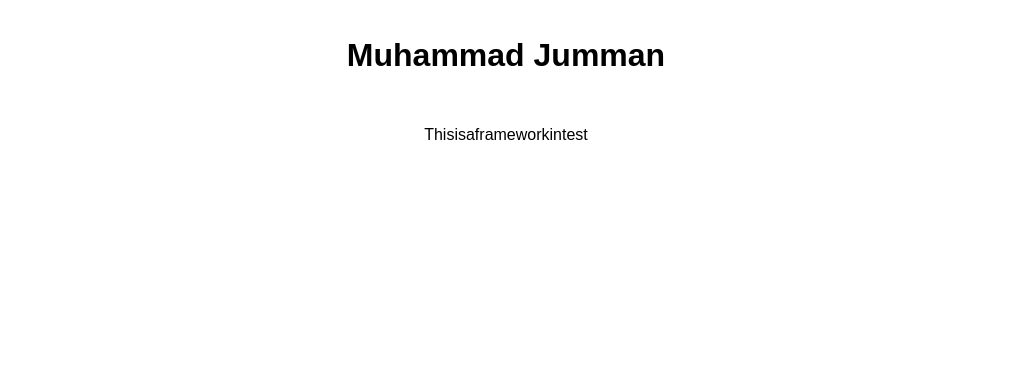
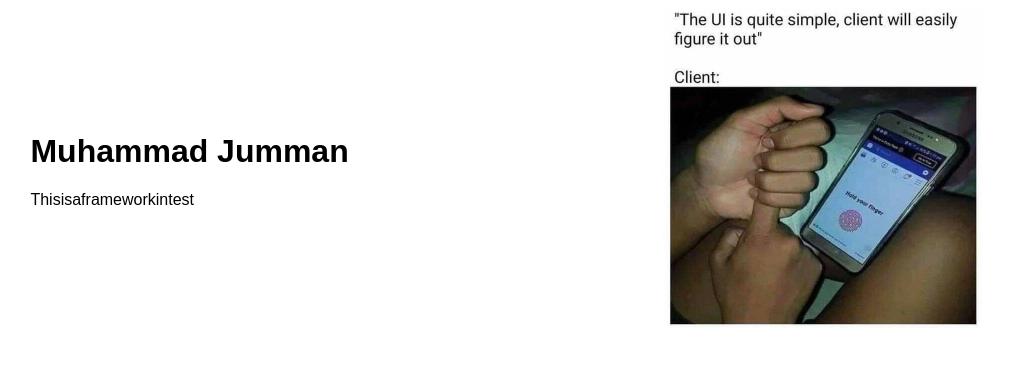
Before and after one commit to muhammadjumman/scratch.js, a website: page src/header.html in a window 1280 px wide. Shown: the whole page, without its empty margins (134-1144 px from the left). Drawn offline with Linux system fonts and the light colour scheme.

Commit message:
fixed package.json and more

```diff
--- a/package.json
+++ b/package.json
@@ -4,7 +4,7 @@
   "description": "This is awesome framework made by a poor developer, now we don't need to write this weird react syntax",
   "main": "compailer.js",
   "scripts": {
-    "dev": "npx onchange \"src/*.html\" \"public/**\"  -- node compailer.js"
+    "dev": "npx onchange \"src/*.html\" \"public/**\" \"index.html\" -- node compailer.js"
   },
   "repository": {
     "type": "git",
--- a/src/header.html
+++ b/src/header.html
@@ -1,21 +1,36 @@
 <html>
 <header id="header">
-    <h1>Muhammad Jumman</h1>
-    <p>This is a framework in test</p>
+    <div class="header-hero">
+
+        <h1>Muhammad Jumman</h1>
+        <p>This is a framework in test</p>
+    </div>
+    <img src="/meme.png" alt="meme">
 </header>
 
 </html>
 
 <style>
     header {
-        height: 10rem;
+        height: auto;
         display: grid;
         place-items: center;
+        grid-template-columns: auto auto;
     }
 
     h1,
     p {
         font-family: sans-serif;
+    }
+
+    img {
+        height: 20rem;
+    }
+
+    @media screen and (max-width: 450px) {
+        header {
+            grid-template-columns: none;
+        }
     }
 </style>
 
```
Also changed, not shown: index.html (+1 -1 lines), public/meme.png (added).
